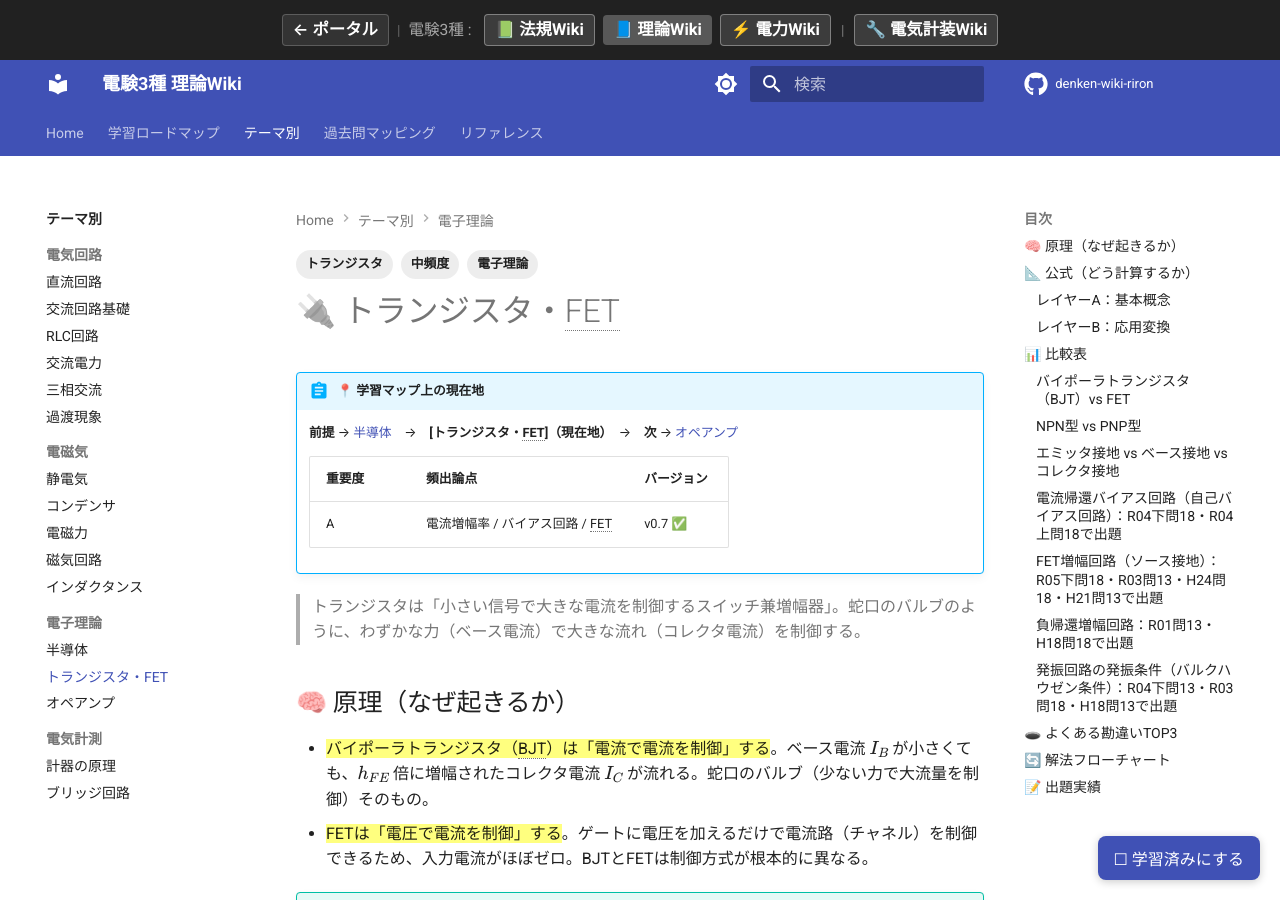
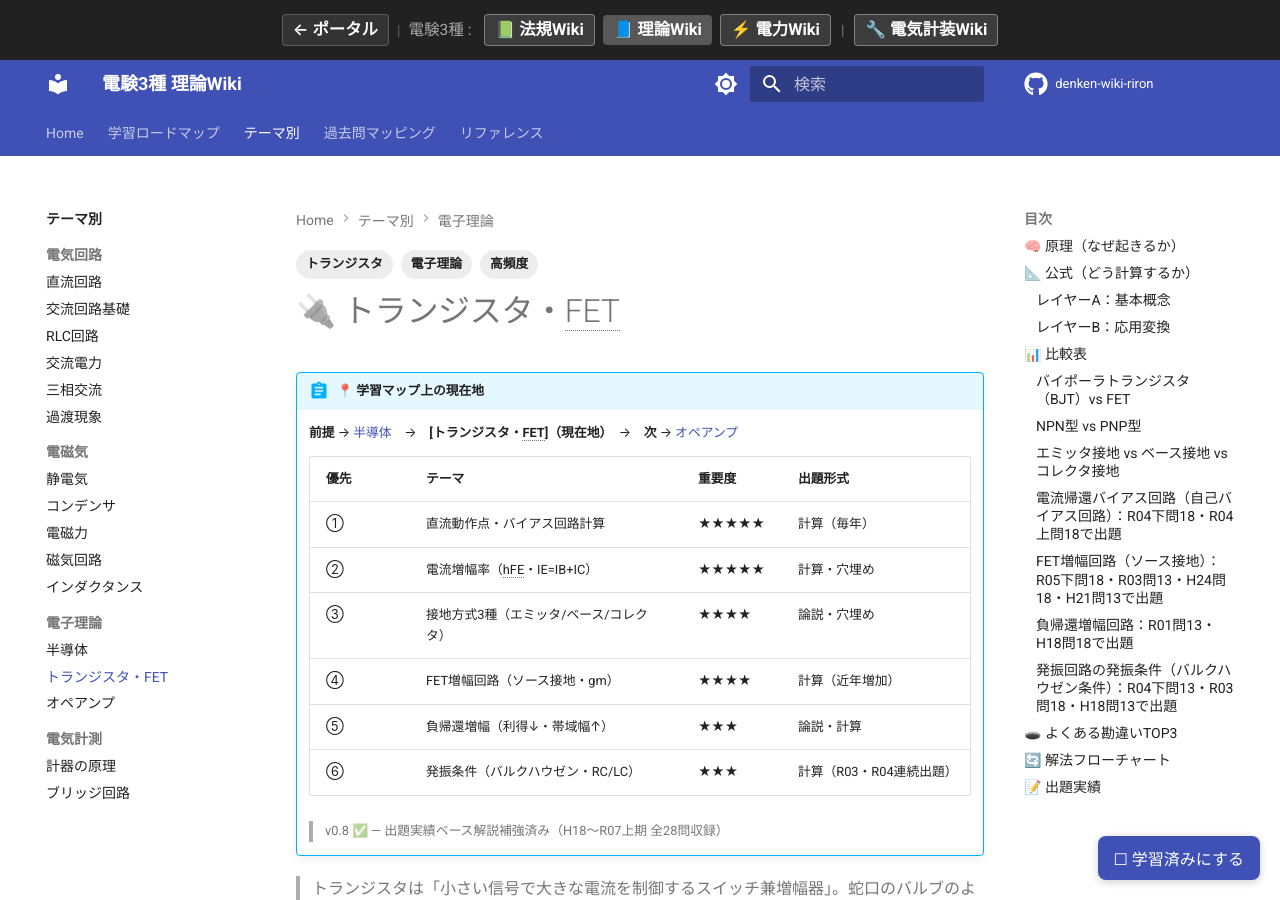
Before and after one commit to kfurufuru/denken-wiki-riron, an MkDocs documentation site: the page built from docs/themes/transistor.md, in a window 1280 px wide and 900 px high. Built offline with MkDocs 1.6.1 and Material for MkDocs 9.7.7, drawn with Linux system fonts in a browser that asks for light colours; comment, search, counter and statistics services are not loaded.

Commit message:
feat: トランジスタ・FET 学習マップを6テーマ網羅表に拡充（v0.7→v0.8・重要度A修正）
Co-Authored-By: Claude Sonnet 4.6 <noreply@anthropic.com>

```diff
--- a/docs/themes/transistor.md
+++ b/docs/themes/transistor.md
@@ -1,12 +1,12 @@
 ---
-tags: [電子理論, トランジスタ, 中頻度]
+tags: [電子理論, トランジスタ, 高頻度]
 prerequisites: [半導体]
 next: [オペアンプ]
 difficulty: ★★★★
-exam_frequency: 中（2年に1回以上）
+exam_frequency: 高（毎年1〜2問、問13・問18）
 analogy_type: faucet
-version: v0.7
-exam_importance_rank: B
+version: v0.8
+exam_importance_rank: A
 ---
 
 # 🔌 トランジスタ・FET
@@ -14,9 +14,16 @@ exam_importance_rank: B
 !!! abstract "📍 学習マップ上の現在地"
     **前提** → [半導体](handotai.md)　→　**[トランジスタ・FET]（現在地）**　→　**次** → [オペアンプ](opamp.md)
 
-    | 重要度 | 頻出論点 | バージョン |
-    |--------|---------|-----------|
-    | A | 電流増幅率 / バイアス回路 / FET | v0.7 ✅ |
+    | 優先 | テーマ | 重要度 | 出題形式 |
+    |------|--------|--------|---------|
+    | ① | 直流動作点・バイアス回路計算 | ★★★★★ | 計算（毎年） |
+    | ② | 電流増幅率（hFE・IE=IB+IC） | ★★★★★ | 計算・穴埋め |
+    | ③ | 接地方式3種（エミッタ/ベース/コレクタ） | ★★★★ | 論説・穴埋め |
+    | ④ | FET増幅回路（ソース接地・gm） | ★★★★ | 計算（近年増加） |
+    | ⑤ | 負帰還増幅（利得↓・帯域幅↑） | ★★★ | 論説・計算 |
+    | ⑥ | 発振条件（バルクハウゼン・RC/LC） | ★★★ | 計算（R03・R04連続出題） |
+
+    > v0.8 ✅ — 出題実績ベース解説補強済み（H18〜R07上期 全28問収録）
 
 > トランジスタは「小さい信号で大きな電流を制御するスイッチ兼増幅器」。蛇口のバルブのように、わずかな力（ベース電流）で大きな流れ（コレクタ電流）を制御する。
 
```
